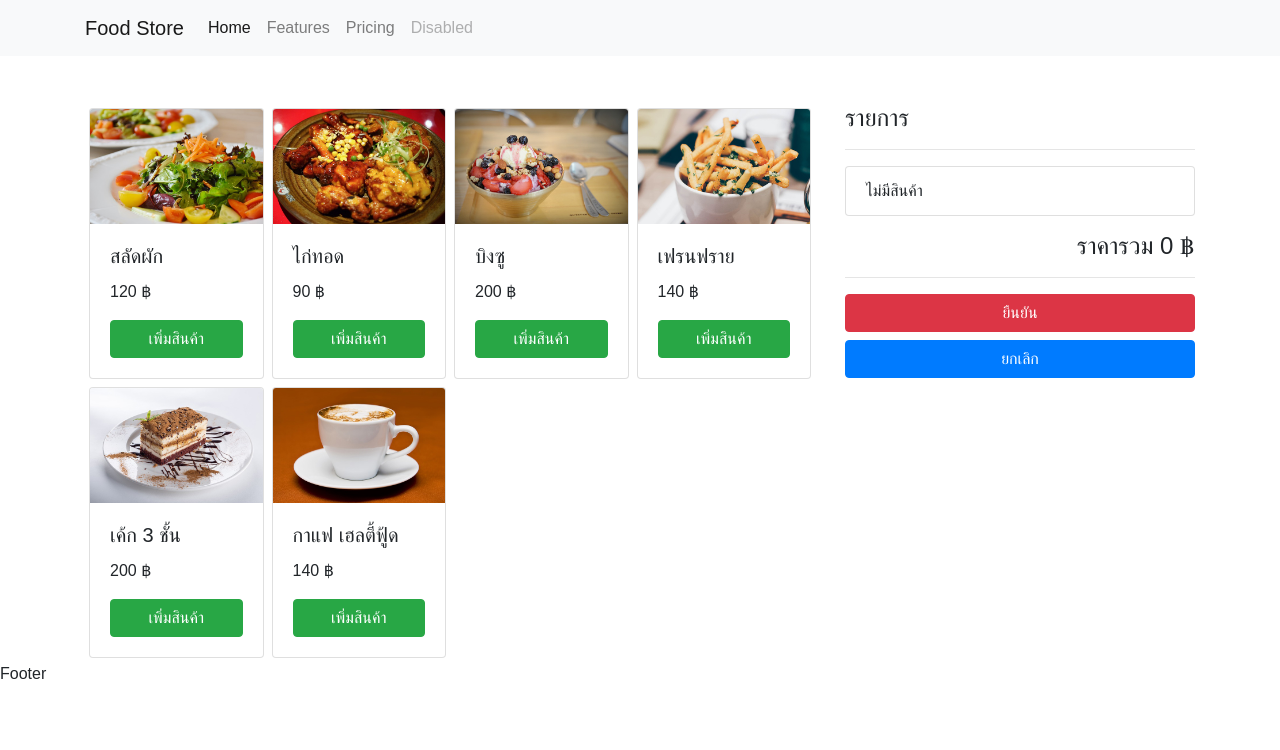
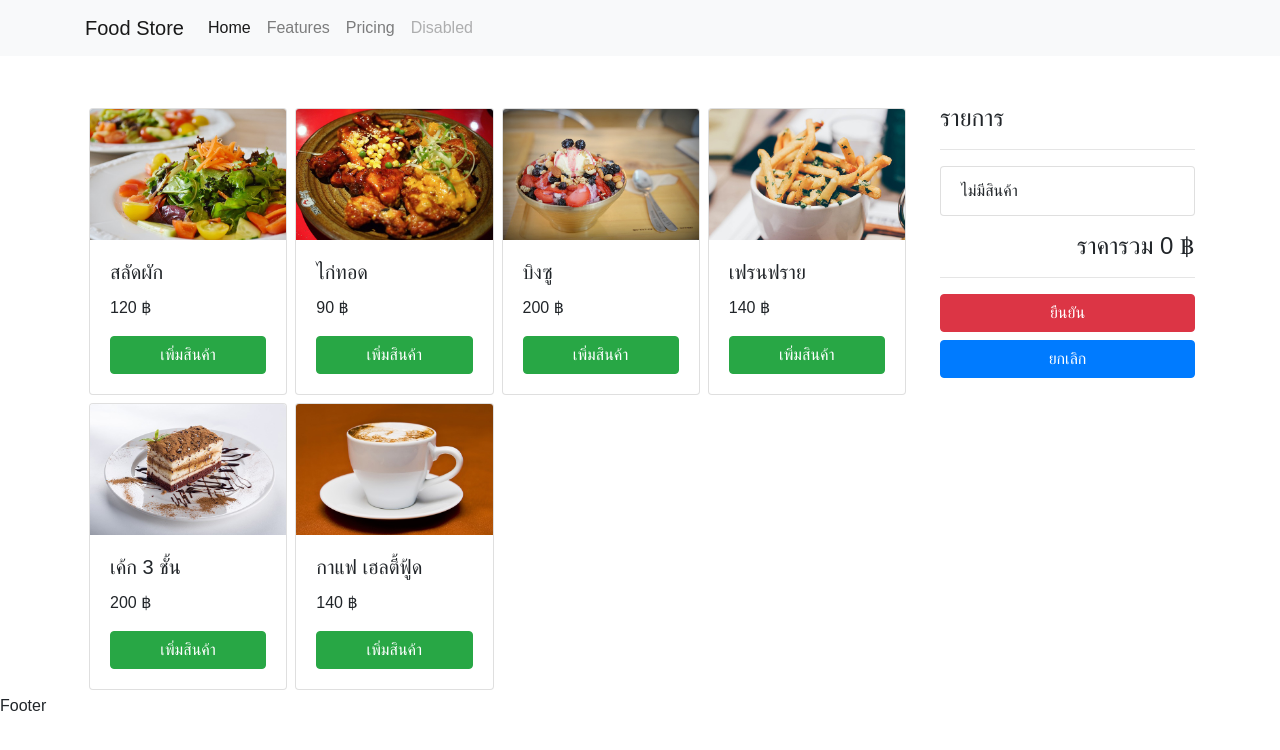
Before and after one commit to Poovit-B/Foodstore-Reactjs, a React (Create React App) app in the folder myworkshop/: page / in a window 1280 px wide. Shown: the top 750 px of the page. Built offline with nearby package versions, Linux system fonts and the light colour scheme.

Commit message:
onDelOrder

```diff
--- a/myworkshop/src/components/monitor/Calculator.js
+++ b/myworkshop/src/components/monitor/Calculator.js
@@ -8,6 +8,7 @@ class Calculator extends Component{
         }else{
             // return (<li class="list-group-item"> มีสินค้า </li>)
             return orders.map(order => {
+                console.log(order)
                return(
                 <li class="list-group-item">
                     {order.product.productName} x {order.quantity} = {order.product.unitPrice * order.quantity} ฿
--- a/myworkshop/src/components/monitor/Monitor.js
+++ b/myworkshop/src/components/monitor/Monitor.js
@@ -22,21 +22,21 @@ class Monitor extends Component{
         this.setState({totalPrice: totalPrice, orders:this.state.orders});
     }
     delOrder(product){
-        let findOrder = this.state.product.find(order => order.product.productId == product.productId)
-        console.log(findOrder)
-        // let resultOrder = this.state.orders.filter(order => order.product.productId != product.productId)
-        // const totalPrice = this.state.totalPrice - (findOrder.quantity * parseInt(findOrder.product.unitPrice))
-        // this.setState({totalPrice: totalPrice, orders:resultOrder});
+        console.log(product.product.productId)
+        let findOrder = this.state.orders.find(order => order.product.productId == product.product.productId)
+        let resultOrder = this.state.orders.filter(order => order.product.productId != product.product.productId)
+        const totalPrice = this.state.totalPrice - (findOrder.quantity * parseInt(findOrder.product.unitPrice))
+        this.setState({totalPrice: totalPrice, orders:resultOrder});
     }
 
     render(){
         return(
             <div className="container mt-5">
                 <div className="row">
-                    <div className="col-md-8">
+                    <div className="col-md-9">
                         <Productlist products={this.props.products} onAddOrder={this.addOrder}  />
                     </div>
-                    <div className="col-md-4">
+                    <div className="col-md-3">
                         <Calculator totalPrice={this.state.totalPrice} orders={this.state.orders} onDelOrder={this.delOrder}/>
                     </div>
                 </div>
```
